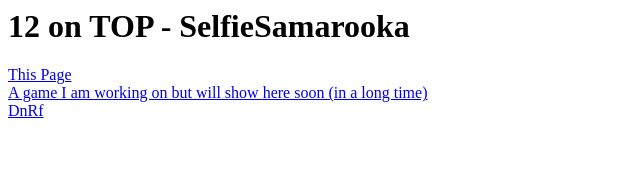
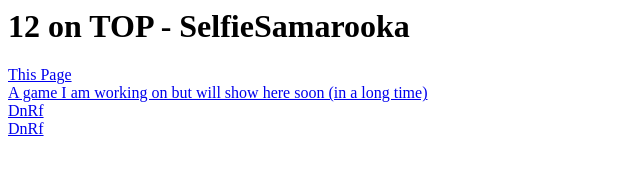
Before and after one commit to 12-on-TOP/SelfieSamarooka, a plain HTML site: page index.html in a window 1280 px wide. Shown: the full height of the page, 0-640 px from the left. Drawn offline with Linux system fonts and the light colour scheme.

Commit message:
Update index.html

```diff
--- a/index.html
+++ b/index.html
@@ -7,5 +7,6 @@
     <a href = "https://12-on-top.github.io/SelfieSamarooka/">This Page</a><br>
     <a href = "https://12-on-top.github.io/SuperBall_Game/">A game I am working on but will show here soon (in a long time)</a><br>
     <a href = "https://12-on-top.github.io/gs">DnRf</a><br>
+    <a href = "https://12-on-top.github.io/snek">DnRf</a><br>
   </body>
 </html>
```
